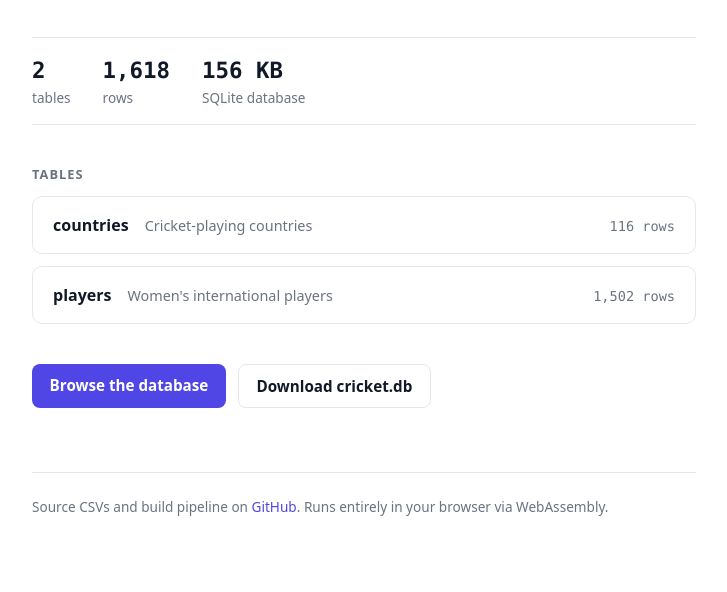
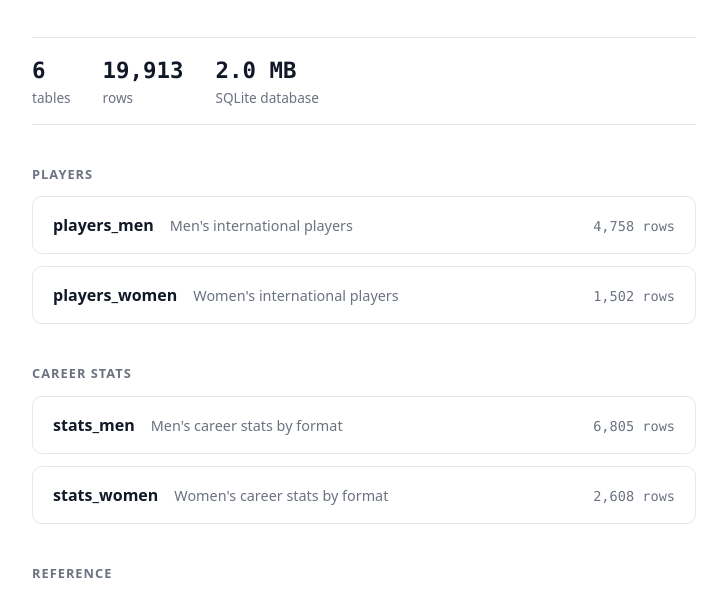
Before and after one commit to rushi/cricket-data, a plain HTML site: page index.html in a window 1280 px wide. Shown: the part 173-765 px from the top of the page, without its empty margins (276-1003 px from the left). Drawn offline with Linux system fonts and the light colour scheme.

Commit message:
Add all remaining datasets: players, stats, teams
Six tables now: countries, teams, players_men/women, stats_men/women.
Foreign keys link players and teams to countries, and stats rows to
their player. Landing page groups tables into Players / Career stats /
Reference sections.

```diff
--- a/index.html
+++ b/index.html
@@ -144,22 +144,50 @@
     </header>
 
     <div class="stats">
-      <div class="stat"><div class="num">2</div><div class="label">tables</div></div>
-      <div class="stat"><div class="num">1,618</div><div class="label">rows</div></div>
-      <div class="stat"><div class="num" id="db-size">156 KB</div><div class="label">SQLite database</div></div>
+      <div class="stat"><div class="num">6</div><div class="label">tables</div></div>
+      <div class="stat"><div class="num">19,913</div><div class="label">rows</div></div>
+      <div class="stat"><div class="num" id="db-size">2.0 MB</div><div class="label">SQLite database</div></div>
     </div>
 
-    <h2>Tables</h2>
+    <h2>Players</h2>
+    <div class="tables">
+      <a class="card" data-path="/cricket/players_men">
+        <span class="name">players_men</span>
+        <span class="desc">Men's international players</span>
+        <span class="rows">4,758 rows</span>
+      </a>
+      <a class="card" data-path="/cricket/players_women">
+        <span class="name">players_women</span>
+        <span class="desc">Women's international players</span>
+        <span class="rows">1,502 rows</span>
+      </a>
+    </div>
+
+    <h2>Career stats</h2>
+    <div class="tables">
+      <a class="card" data-path="/cricket/stats_men">
+        <span class="name">stats_men</span>
+        <span class="desc">Men's career stats by format</span>
+        <span class="rows">6,805 rows</span>
+      </a>
+      <a class="card" data-path="/cricket/stats_women">
+        <span class="name">stats_women</span>
+        <span class="desc">Women's career stats by format</span>
+        <span class="rows">2,608 rows</span>
+      </a>
+    </div>
+
+    <h2>Reference</h2>
     <div class="tables">
       <a class="card" data-path="/cricket/countries">
         <span class="name">countries</span>
         <span class="desc">Cricket-playing countries</span>
         <span class="rows">116 rows</span>
       </a>
-      <a class="card" data-path="/cricket/players">
-        <span class="name">players</span>
-        <span class="desc">Women's international players</span>
-        <span class="rows">1,502 rows</span>
+      <a class="card" data-path="/cricket/teams">
+        <span class="name">teams</span>
+        <span class="desc">International and domestic teams</span>
+        <span class="rows">4,124 rows</span>
       </a>
     </div>
 
```
Also changed, not shown: metadata.json (+13 -1 lines), README.md, 1 other file.
